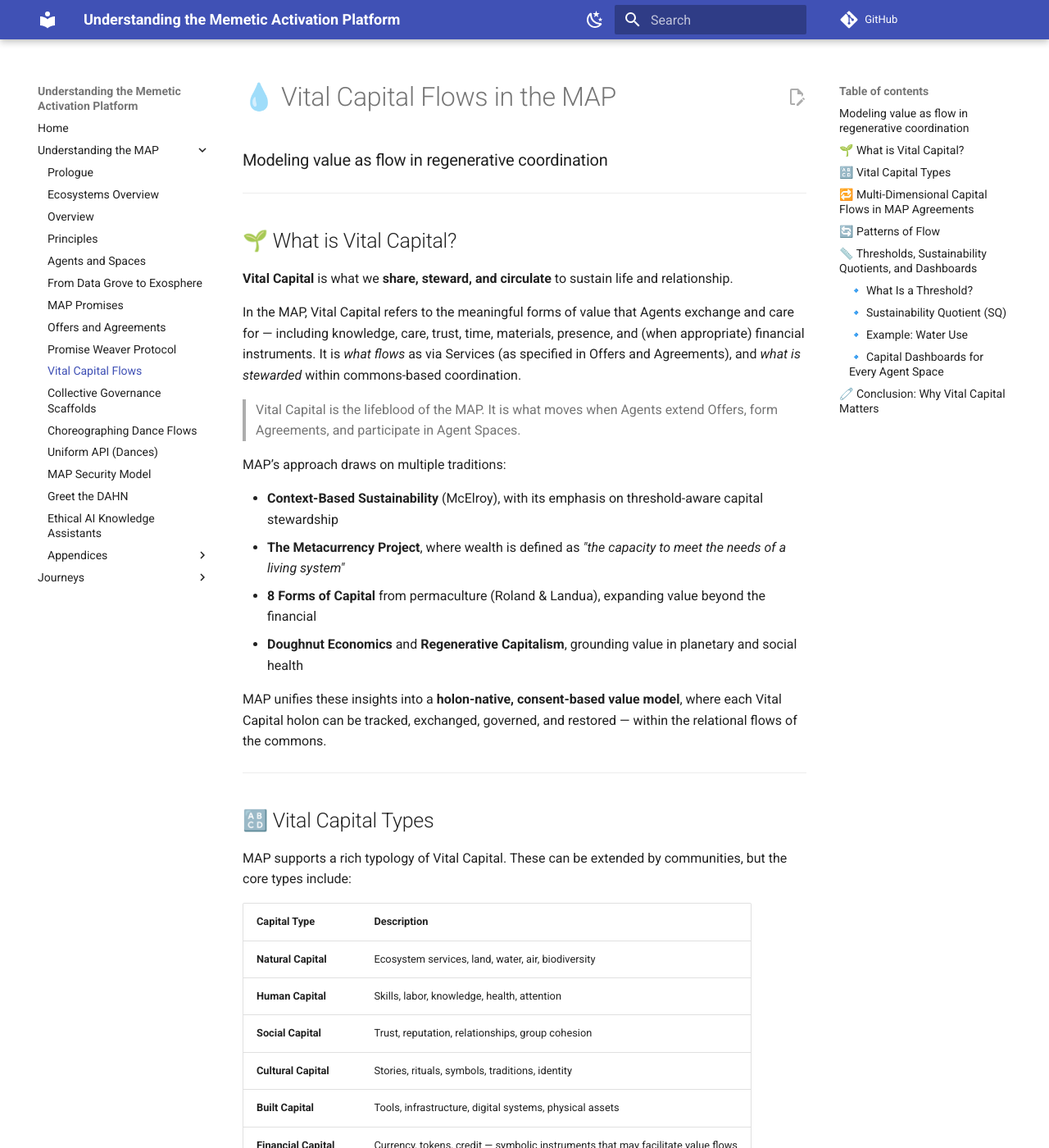
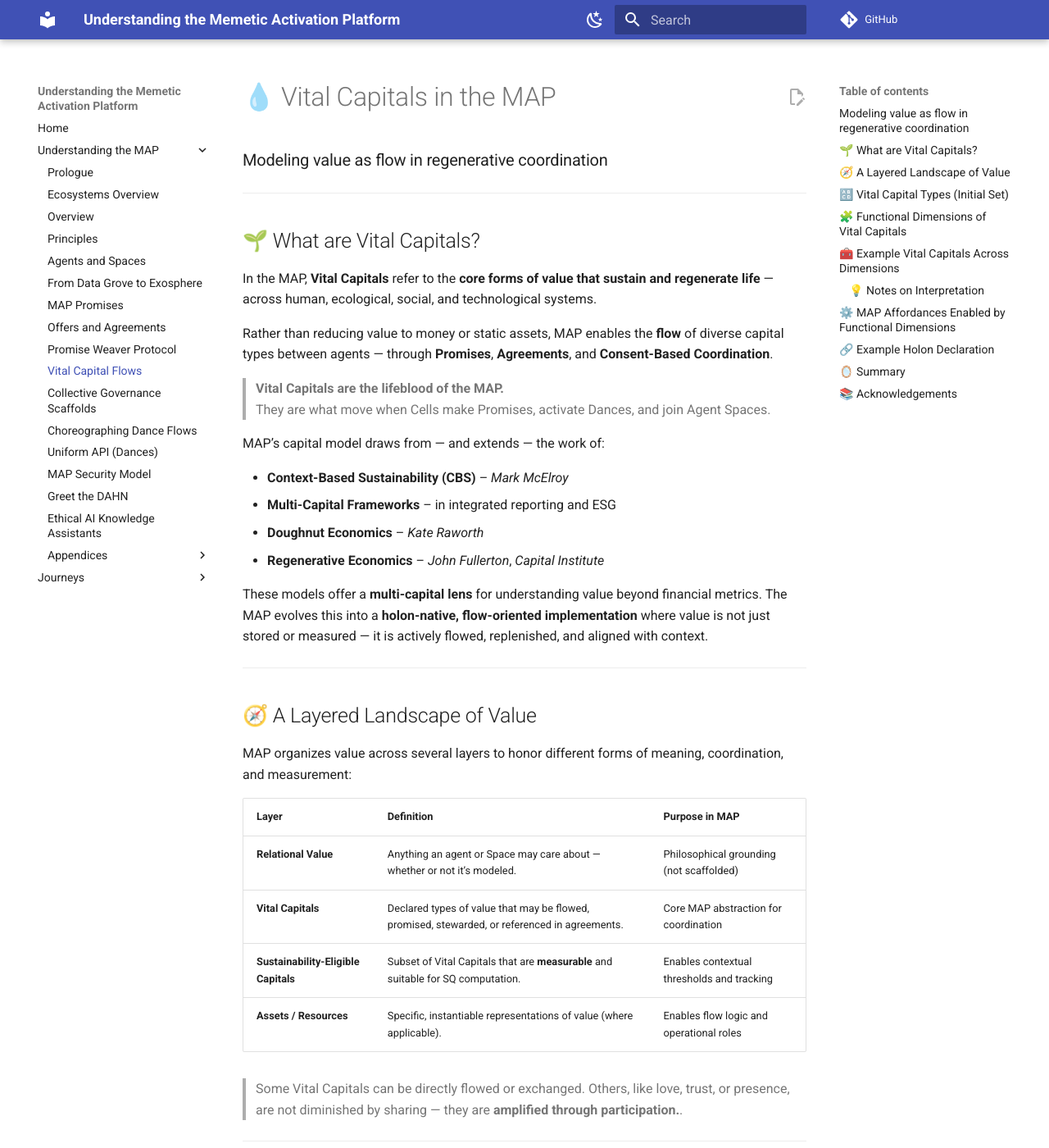
Before and after one commit to memetic-activation-platform/docs-understanding-map, an MkDocs documentation site: the page built from docs/understanding-the-map/vital-capital-flows.md, in a window 1280 px wide and 1400 px high. Shown: the whole window at 82% size. Built offline with MkDocs 1.6.1 and Material for MkDocs 9.7.7, drawn with Linux system fonts in a browser that asks for light colours; comment, search, counter and statistics services are not loaded; some of the changed text lies outside the part shown.

Commit message:
corrected citation, provided more multi-dimension examples

````diff
--- a/docs/understanding-the-map/vital-capital-flows.md
+++ b/docs/understanding-the-map/vital-capital-flows.md
@@ -1,166 +1,178 @@
-# 💧 Vital Capital Flows in the MAP
-
+# 💧 Vital Capitals in the MAP
 ### Modeling value as flow in regenerative coordination
 
 ---
 
-## 🌱 What is Vital Capital?
+## 🌱 What are Vital Capitals?
 
-**Vital Capital** is what we **share, steward, and circulate** to sustain life and relationship.
+In the MAP, **Vital Capitals** refer to the **core forms of value that sustain and regenerate life** — across human, ecological, social, and technological systems.
 
-In the MAP, Vital Capital refers to the meaningful forms of value that Agents exchange and care for — including knowledge, care, trust, time, materials, presence, and (when appropriate) financial instruments. It is *what flows* as via Services (as specified in Offers and Agreements), and *what is stewarded* within commons-based coordination.
+Rather than reducing value to money or static assets, MAP enables the **flow** of diverse capital types between agents — through **Promises**, **Agreements**, and **Consent-Based Coordination**.
 
-> Vital Capital is the lifeblood of the MAP.
-> It is what moves when Agents extend Offers, form Agreements, and participate in Agent Spaces.
+> **Vital Capitals are the lifeblood of the MAP.**
+> They are what move when Cells make Promises, activate Dances, and join Agent Spaces.
 
-MAP’s approach draws on multiple traditions:
+MAP’s capital model draws from — and extends — the work of:
 
-* **Context-Based Sustainability** (McElroy), with its emphasis on threshold-aware capital stewardship
-* **The Metacurrency Project**, where wealth is defined as *"the capacity to meet the needs of a living system"*
-* **8 Forms of Capital** from permaculture (Roland & Landua), expanding value beyond the financial
-* **Doughnut Economics** and **Regenerative Capitalism**, grounding value in planetary and social health
+- **Context-Based Sustainability (CBS)** – *Mark McElroy*
+- **Multi-Capital Frameworks** – in integrated reporting and ESG
+- **Doughnut Economics** – *Kate Raworth*
+- **Regenerative Economics** – *John Fullerton*, *Capital Institute*
 
-MAP unifies these insights into a **holon-native, consent-based value model**, where each Vital Capital holon can be tracked, exchanged, governed, and restored — within the relational flows of the commons.
+These models offer a **multi-capital lens** for understanding value beyond financial metrics. The MAP evolves this into a **holon-native, flow-oriented implementation** where value is not just stored or measured — it is actively flowed, replenished, and aligned with context.
 
 ---
 
-## 🔠 Vital Capital Types
+## 🧭 A Layered Landscape of Value
 
-MAP supports a rich typology of Vital Capital. These can be extended by communities, but the core types include:
+MAP organizes value across several layers to honor different forms of meaning, coordination, and measurement:
 
-| **Capital Type**         | **Description**                                                                 |
-| ------------------------ | ------------------------------------------------------------------------------- |
-| **Natural Capital**      | Ecosystem services, land, water, air, biodiversity                              |
-| **Human Capital**        | Skills, labor, knowledge, health, attention                                     |
-| **Social Capital**       | Trust, reputation, relationships, group cohesion                                |
-| **Cultural Capital**     | Stories, rituals, symbols, traditions, identity                                 |
-| **Built Capital**        | Tools, infrastructure, digital systems, physical assets                         |
-| **Financial Capital**    | Currency, tokens, credit — symbolic instruments that may facilitate value flows |
-| **Experiential Capital** | Aesthetic, emotional, and lived experiences                                     |
-| **Memetic Capital**      | Values, beliefs, narrative codes, memetic signatures                            |
-| **Temporal Capital**     | Time, availability, scheduling of attention or action                           |
-| **Spiritual Capital**    | Purpose, presence, connection to meaning                                        |
+| **Layer**                            | **Definition**                                                                                | **Purpose in MAP**                         |
+|--------------------------------------|-----------------------------------------------------------------------------------------------|--------------------------------------------|
+| **Relational Value**                 | Anything an agent or Space may care about — whether or not it’s modeled.                      | Philosophical grounding (not scaffolded)   |
+| **Vital Capitals**                   | Declared types of value that may be flowed, promised, stewarded, or referenced in agreements. | Core MAP abstraction for coordination      |
+| **Sustainability-Eligible Capitals** | Subset of Vital Capitals that are **measurable** and suitable for SQ computation.             | Enables contextual thresholds and tracking |
+| **Assets / Resources**               | Specific, instantiable representations of value (where applicable).                           | Enables flow logic and operational roles   |
 
-> 📘 *Note: While financial capital is included, MAP treats it as **instrumental** — a token that may enable Vital Capital flows, but does not carry intrinsic value on its own.*
+> Some Vital Capitals can be directly flowed or exchanged.
+Others, like love, trust, or presence, are not diminished by sharing — they are **amplified through participation.**.
 
 ---
 
-## 🔁 Multi-Dimensional Capital Flows in MAP Agreements
+## 🔠 Vital Capital Types (Initial Set)
 
-Every **Agreement** in MAP is structured as a bundle of **Promises** made by each participating Agent, each of which can involve specific flows of **Vital Capital**. These Promises may reference different capital types — such as time, care, knowledge, or financial instruments — and together they define the **multi-dimensional value exchange** represented by the Agreement.
+MAP defines a common set of **Vital Capital Types** to get started. Communities are encouraged to extend this list.
 
-A Promise might say: "I will contribute 4 hours per week of mentoring (Human Capital)," or "I will share community data insights (Memetic Capital)," or even, "I will transfer 100 tokens upon completion (Financial Capital)." But it is the **collection of Promises** across all roles that articulates the full dimensionality of the exchange.
+| **Capital Type**         | **Description**                                                       |
+|--------------------------|-----------------------------------------------------------------------|
+| **Natural Capital**      | Ecosystem services, land, water, air, biodiversity                   |
+| **Human Capital**        | Skills, labor, knowledge, health, attention                          |
+| **Social Capital**       | Trust, reputation, relationships, group cohesion                     |
+| **Cultural Capital**     | Stories, rituals, traditions, symbols, identity                      |
+| **Built Capital**        | Tools, infrastructure, digital systems, physical assets              |
+| **Financial Capital**    | Currency, tokens, credit, investments                                |
+| **Experiential Capital** | Aesthetic, emotional, and lived experiences                          |
+| **Memetic Capital**      | Values, beliefs, narrative codes, memetic signatures                 |
+| **Temporal Capital**     | Time, availability, scheduling of attention                          |
+| **Spiritual Capital**    | Purpose, presence, connection to meaning (optional but supported)    |
 
-This is a core differentiator of MAP Agreements: instead of reducing coordination to a **single monetary price**, Agreements can specify **many types of value flows** in parallel — each explicitly described, contextualized, and governed.
-
-Agreements may specify for each flow:
-
-* `capitalType`: What kind of capital is involved
-* `direction`: Incoming / outgoing (from the perspective of the Agent making the commitment)
-* `quantity`: Scalar (e.g. 10 hours), symbolic (e.g. “ongoing”), or subjective (“sufficient”)
-* `conditions`: Rules or thresholds that gate the flow
-* `impact`: Intended or observed outcomes of the flow
-
-This enables regenerative, relational coordination grounded in shared understanding — rather than abstraction into monetary equivalence.
+> 🌿 **Extensible by communities** — define your own: *Ancestral Capital*, *Environmental Capital*, *Play Capital*, *Ritual Space*, *Silence*, *Emergence*, etc.
 
 ---
 
-## 🔄 Patterns of Flow
+## 🧩 Functional Dimensions of Vital Capitals
 
-MAP supports several **flow archetypes**, encoded in Agreement and Promise structures:
+Each **Vital Capital Type** can optionally declare **functional dimensions** — flags that determine which affordances are available within MAP.
 
-| **Pattern**              | **Description**                                                                   |
-| ------------------------ | --------------------------------------------------------------------------------- |
-| **Gift Flow**            | Unconditional giving (e.g. "I will share this value freely.")                     |
-| **Reciprocal Flow**      | Mutual exchange based on parity or complementarity                                |
-| **Mutualism**            | Coordinated flows for shared benefit (e.g. co-creation of a shared resource)      |
-| **Stewardship Flow**     | One party promises to care for or maintain value on behalf of others              |
-| **Commons Contribution** | Value flows into a collectively accessible pool                                   |
-| **Conditional Flow**     | Value flows only if certain criteria are met (e.g. trust, role, proposal outcome) |
+These dimensions are used by DAHN, Agreements, Protocols, and Dashboards to dynamically offer appropriate behaviors.
 
-These patterns shape how Vital Capital is **activated**, **trusted**, and **restored** over time.
+| **Dimension**       | **What it Describes**                                      | **Example Values** | **Enables...**                                         |
+|---------------------|------------------------------------------------------------|--------------------|--------------------------------------------------------|
+| `measurable`        | Can this capital be quantified?                            | `true` / `false`   | SQs, thresholds, dashboards, inventories               |
+| `transferable`      | Can it move between agents?                                | `true` / `false`   | Stewardship, offers, exchange                          |
+| `persistent`        | Does it persist over time (like a stock)?                  | `true` / `false`   | Stock/flow visualization, sustainability tracking      |
+| `observable`        | Can others witness or attest to it?                        | `true` / `false`   | Reputation, trust, third-party validation              |
+| `replenishable`     | Can it be restored or renewed after use?                   | `true` / `false`   | Regenerative flows, restoration rituals                |
+| `formalizable`      | Can it be governed through structured agreements or logic? | `true` / `false`   | Policy constraints, access conditions                  |
+| `tangible`          | Is it materially embodied or physical?                     | `true` / `false`   | Logistics, location, inventory                         |
+| `symbolic_only`     | Exists solely in narrative, ritual, or symbolic space      | `true` / `false`   | Ritual flows, role enactment, presence rituals         |
+| `depletes_with_use` | Is the capital diminished when shared or used?             | `true` / `false`   | Restoration logic, scarcity modeling, amplifying flows |
+
+> 🧠 These dimensions **do not constrain value** — they simply inform **what kinds of interactions are possible** in software.
 
 ---
 
-## 📏 Thresholds, Sustainability Quotients, and Dashboards
+## 🧰 Example Vital Capitals Across Dimensions
 
-To support meaningful regenerative coordination, the MAP integrates key ideas from **Context-Based Sustainability (CBS)**, including:
+Below is a curated set of examples showing how different Vital Capitals vary across **multiple functional dimensions**. These examples include edge cases that clarify what it means for something to be **replenishable**, **formalizable**, or **not**.
 
-* **Sustainability Thresholds**: Context-specific boundaries (ecological, social, economic) that define what constitutes a *sustainable state* for an Agent or Agent Space.
-* **Sustainability Quotients**: Metrics that compare actual behavior to defined thresholds.
-* **Dashboards**: DAHN modules that surface these metrics to support awareness, reflection, and adaptive coordination.
-
-> 🧠 *An Agent Space is **sustainable** to the extent that its Vital Capital flows and stocks remain within the thresholds that define what it can justly and safely take, give, or impact — in context.*
+| **Vital Capital**     | `measurable` | `transferable` | `persistent` | `replenishable` | `formalizable` | `tangible` | `observable` | `symbolic_only` | `depletes_with_use` | **Notes**                     |
+|------------------------|--------------|----------------|--------------|------------------|----------------|------------|---------------|------------------|----------------------|-------------------------------|
+| **Water**              | true         | true           | true         | true             | true           | true       | true          | false            | true                 | Physical, metered             |
+| **Presence**           | false        | false          | false        | false            | false          | false      | false         | true             | false                | Emergent, relational          |
+| **Reputation**         | partial      | false          | true         | partial          | false          | false      | true          | false            | false                | Attested, social              |
+| **Love**               | false        | false          | true         | true             | false          | false      | true          | true             | false                | Grows through sharing         |
+| **Time**               | true         | false          | false        | false            | true           | false      | true          | false            | true                 | Scarce, not renewable         |
+| **Labor**              | true         | true           | true         | true             | true           | true       | true          | false            | true                 | Formalizable service          |
+| **Trust**              | partial      | false          | true         | true             | false          | false      | true          | false            | false                | Built or broken relationally  |
+| **Sacred Silence**     | false        | false          | false        | false            | false          | false      | false         | true             | false                | Symbolic, emergent            |
 
 ---
 
-### 🔹 What Is a Threshold?
+### 💡 Notes on Interpretation
 
-A **Threshold** defines the **contextually appropriate limit** for a particular Vital Capital flow or stock. Examples include:
-
-* **Ecological**: How much water can be used without degrading the watershed?
-* **Social**: What level of care ensures dignity and belonging?
-* **Economic**: What balances ensure resilience without extraction?
-
-Thresholds are defined per capital type and may come from:
-
-* Governance within Agent Spaces
-* Commons stewardship principles
-* Scientific knowledge or traditional wisdom
-* Memetic codes embedded in LifeCodes
+- Some values (like **Love** or **Reputation**) are **non-rivalrous** and not depleted by sharing.
+- Others (like **Time** or **Labor**) are **rivalrous** and must be carefully allocated or replenished.
+- **Formalization** applies to resources that can be reliably governed by structured agreements (e.g. scheduling time, allocating funds).
+- **Symbolic-only** value types enable ritualized or narrative coordination without needing measurable quantities.
 
 ---
 
-### 🔹 Sustainability Quotient (SQ)
+## ⚙️ MAP Affordances Enabled by Functional Dimensions
 
-The **Sustainability Quotient** compares actual behavior to the defined threshold:
+The MAP Core provides a flexible scaffold for defining and coordinating Vital Capitals —
+but it does **not** prescribe fixed behaviors for all types.
 
-* If SQ ≤ 1 → the flow is within sustainable bounds
-* If SQ > 1 → the flow exceeds the sustainable threshold (overshoot)
+> **Extensions to the MAP Core** (e.g. DAHNs, visualizers, smart agreements) may introduce
+> specific behaviors — such as dashboards, constraints, or rituals — **when certain functional dimensions are present**.
 
-Each Vital Capital type can have its own SQ, offering a multi-dimensional portrait of sustainability. MAP doesn't collapse this into a single score — it supports holistic, context-aware feedback.
+The table below summarizes potential affordances that can be layered on *if* the relevant dimensions are true:
+
+| **Affordance**                     | **Requires...**                                  |
+|------------------------------------|--------------------------------------------------|
+| **Sustainability Quotients (SQ)**  | `measurable: true`, `persistent: true`           |
+| **Threshold-Constrained Promises** | `measurable: true`, `formalizable: true`         |
+| **Stock Dashboards**               | `persistent: true`                               |
+| **Transfer & Stewardship Flows**   | `transferable: true`                             |
+| **Restoration Protocols**          | `replenishable: true`, `depletes_with_use: true` |
+| **Observer Attestations**          | `observable: true`                               |
+| **Ritual-Based Agreements**        | `symbolic_only: true`                            |
+---
+
+## 🔗 Example Holon Declaration
+
+```json
+{
+  "type": "#VitalCapitalType",
+  "key": "Love",
+  "display_name": "Love",
+  "description": "A generative, relational force that increases through sharing",
+  "functional_dimensions": {
+    "measurable": false,
+    "transferable": false,
+    "persistent": true,
+    "observable": true,
+    "replenishable": false,
+    "formalizable": false,
+    "tangible": false,
+    "symbolic_only": true,
+    "depletes_with_use": false
+  }
+}
+```
 
 ---
 
-### 🔹 Example: Water Use
+## 🪞 Summary
 
-* **Capital Type**: Natural Capital (Water)
-* **Threshold**: 50L/day/person
-* **Actual Use**: 40L/day/person
-* **Result**: SQ = 0.80 → Sustainable (20% headroom)
+- **Vital Capitals** are plural, diverse, and community-defined.
+- They are modeled in MAP as **flows between agents and Spaces** — not just static resources.
+- **Sustainability Quotients (SQs)** are fully supported where appropriate, grounding coordination in CBS’s context-aware model.
+- Communities can define their own capital types, declare functional behaviors, and use MAP to coordinate **what they value — in their own terms**.
 
-In DAHN, this could be visualized as:
-
-* A green arc showing 80% fill
-* Narrative insight: “Usage within sustainable limits”
-* Suggestion: “Consider contributing surplus to a commons”
+> **Wealth in MAP is not what you store.**
+> It is **how richly and regeneratively you participate in flows** — and whom you nourish along the way.
 
 ---
 
-### 🔹 Capital Dashboards for Every Agent Space
+## 📚 Acknowledgements
 
-Each Agent Space — whether individual or collective — can activate dashboards in DAHN to track:
+The MAP concept of **Vital Capitals** is directly inspired by the work of
+**Mark W. McElroy** and the **Center for Sustainable Innovation**,
+especially the framework of **Context-Based Sustainability (CBS)**:
 
-| **Dimension**                | **What It Shows**                                 |
-| ---------------------------- | ------------------------------------------------- |
-| **Vital Capital Flows**      | Inflows and outflows by type and period           |
-| **Capital Stocks**           | What is being stored, cultivated, or depleted     |
-| **Sustainability Quotients** | Performance relative to thresholds                |
-| **Trend Arcs**               | Direction and velocity of change                  |
-| **Alerts and Prompts**       | When nearing or exceeding safe limits             |
-| **Regenerative Insights**    | Suggestions for rebalancing or restorative action |
+> McElroy, M. W. (2008) [Social Footprints: Measuring the Social Sustainability Performance of Organizations.](https://research.rug.nl/en/publications/social-footprints-measuring-the-social-sustainability-performance)
+> [Essence of Context-Based Sustainability](https://www.sustainableorganizations.org/Essence_of_CBS.pdf)
 
-These dashboards are configurable and privacy-aware. They can be kept private for self-awareness, shared selectively with trusted peers, or integrated into governance decisions.
-
----
-
-## 🧷 Conclusion: Why Vital Capital Matters
-
-Most coordination systems reduce value to monetary terms, hiding the richness of what actually flows between people and across communities. The MAP elevates **Vital Capital** as a first-class, memetically expressive structure for meaningful exchange.
-
-- It makes visible the many forms of value that support life and relationship.
-- It invites regenerative action based on sufficiency, not extraction.
-- It enables stewardship and reciprocity within the commons.
-
-> MAP doesn’t just move information or money.
-> It makes it possible to coordinate around what really matters — in all its dimensions.
+MAP extends CBS with a holonic, flow-native, consent-based coordination layer —
+preserving its rigor while opening to ritual, meaning, and regeneration.
````
